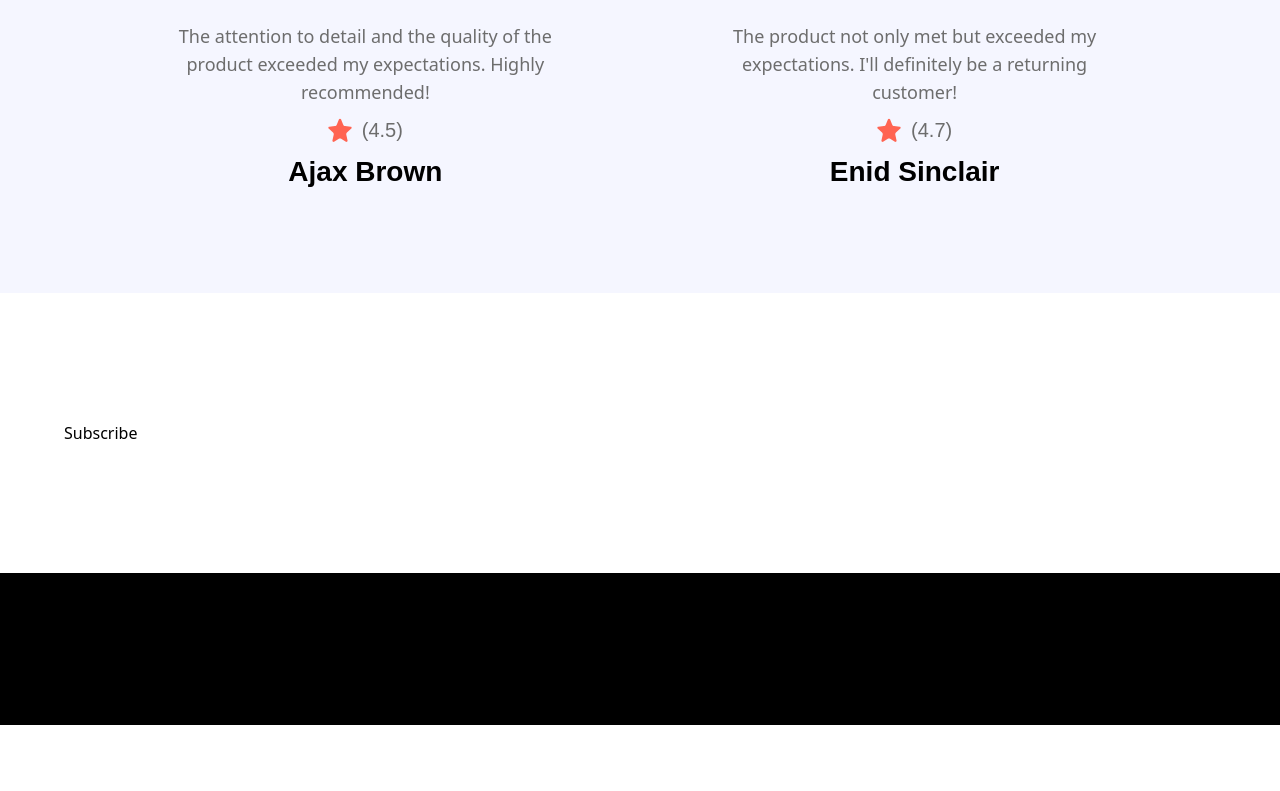
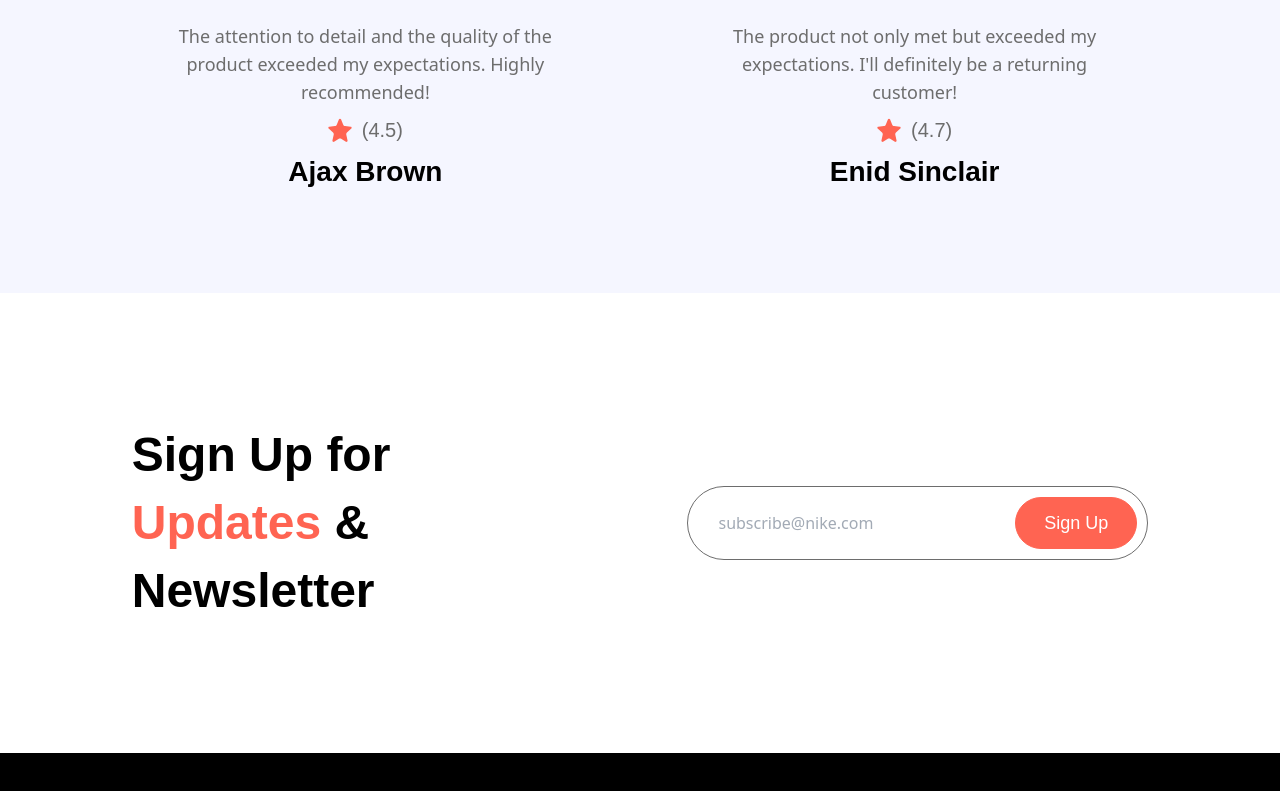
Before and after one commit to Siva-perumal-001/NIke_landing_page, a React (Vite) app: page / in a window 1280 px wide. Shown: the part 3972-4763 px from the top of the page. Before the commit the page ends 4697 px from the top, so only its background shows below. Built offline with nearby package versions, Linux system fonts and the light colour scheme.

Commit message:
Subscribe section was fully done

```diff
--- a/src/Components/Button.jsx
+++ b/src/Components/Button.jsx
@@ -1,10 +1,10 @@
-const Button = ({label,iconURL,backgroundColor,borderColor,textColor}) => {
+const Button = ({label,iconURL,backgroundColor,borderColor,textColor,fullWidth}) => {
   return (
     <button
     className={`text-lg border leading-none font-montserrat flex justify-center
         items-center px-7 py-4 gap-2
         ${backgroundColor ? `${backgroundColor} ${textColor} ${borderColor}`
-        : `bg-coral-red border-coral-red text-white`} rounded-full`}
+        : `bg-coral-red border-coral-red text-white`} rounded-full ${fullWidth && 'w-full'}"}`}
     >
         {label}
         {iconURL && <img src={iconURL} alt="icon" className="ml-2 rounded-full w-5 h-5" />}
--- a/src/Sections/Subscribe.jsx
+++ b/src/Sections/Subscribe.jsx
@@ -1,6 +1,22 @@
+import Button from "../Components/Button"
+
 const Subscribe = () => {
   return (
-    <div>Subscribe</div>
+    <section id="contact-us" className="max-container flex justify-evenly items-center max-lg:flex-col gap-10">
+      <h3 className="text-4xl leading-[68px] lg:max-w-md font-palanquin font-bold">
+        Sign Up for
+      <span className="text-coral-red"> Updates </span> & Newsletter
+      </h3>
+      <div className="lg:max-w-[40%] w-full flex items-center max-sm:flex-col gap-5 p-2.5 sm:border sm:border-slate-gray rounded-full">
+        <input type="text"
+                placeholder="subscribe@nike.com"
+                className="input"
+        />
+        <div className="flex max-sm:justify-end items-center max-sm:w-full">
+          <Button label="Sign Up" fullWidth />
+        </div>
+      </div>
+    </section>
   )
 }
 
```
